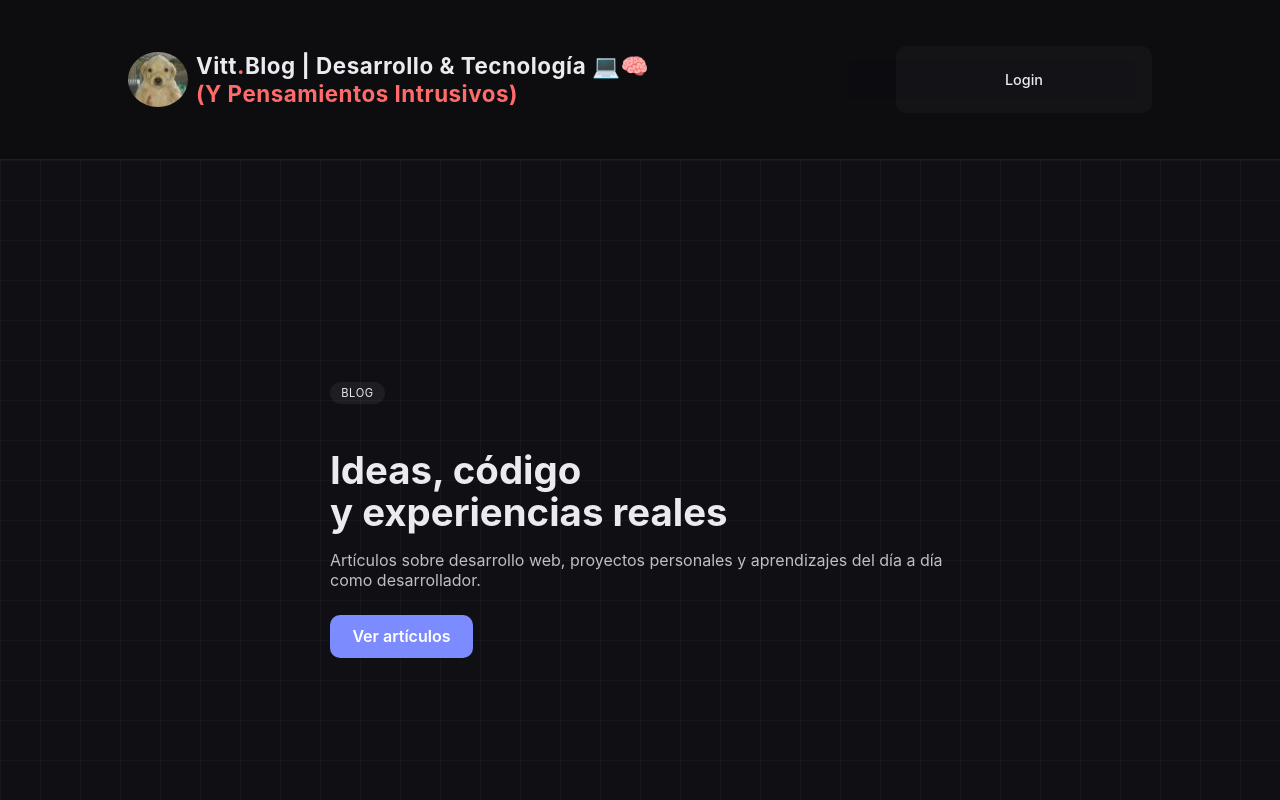
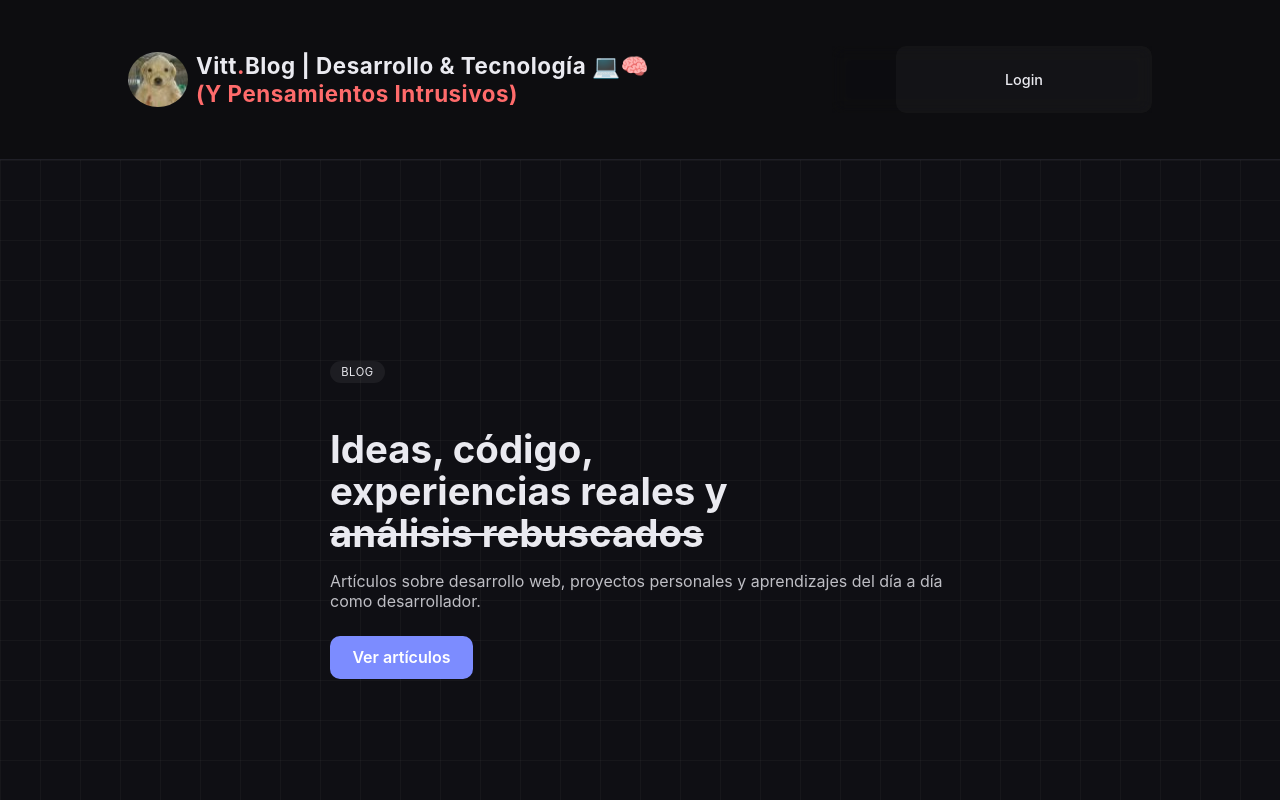
Before and after one commit to VittoLym/vittblog, a Vue app: page / in a window 1280 px wide. Shown: the top 800 px of the page. Built offline with nearby package versions, Linux system fonts and the light colour scheme; no server answers; what @vueuse/head would draw is missing.

Commit message:
new inicio

```diff
--- a/src/App.vue
+++ b/src/App.vue
@@ -81,6 +81,9 @@
 </template>
 
 <style>
+html{
+  scroll-behavior: smooth;
+}
 :root {
   --bg: #0e0e11;
   --bg-soft: #15151b;
--- a/src/components/BlogsContainer.vue
+++ b/src/components/BlogsContainer.vue
@@ -8,8 +8,9 @@
         <span class="badge">Blog</span>
 
         <h1>
-          Ideas, código<br />
-          y experiencias reales
+          Ideas, código,<br />
+          experiencias reales y<br />
+          <s>análisis rebuscados</s>
         </h1>
 
         <p>
--- a/src/style.css
+++ b/src/style.css
@@ -1,3 +1,6 @@
+html {
+  scroll-behavior: smooth;
+}
 :root {
   font-family: system-ui, Avenir, Helvetica, Arial, sans-serif;
   line-height: 1.5;
@@ -11,6 +14,7 @@
   text-rendering: optimizeLegibility;
   -webkit-font-smoothing: antialiased;
   -moz-osx-font-smoothing: grayscale;
+  scroll-behavior: smooth;
 }
 
 :root {
@@ -31,6 +35,7 @@ body {
     "Segoe UI", sans-serif;
   background: var(--bg);
   color: var(--text);
+  scroll-behavior: smooth;
 }
 a {
   font-weight: 500;
--- a/src/views/Home.vue
+++ b/src/views/Home.vue
@@ -87,7 +87,7 @@ async function deleteArticle(id) {
         Crear primer artículo
       </button>
     </div>
-    <div v-else class="grid">
+    <div v-else class="grid" id="posts">
       <ArticleCard
         v-for="article in articles"
         :key="article.id"
```
